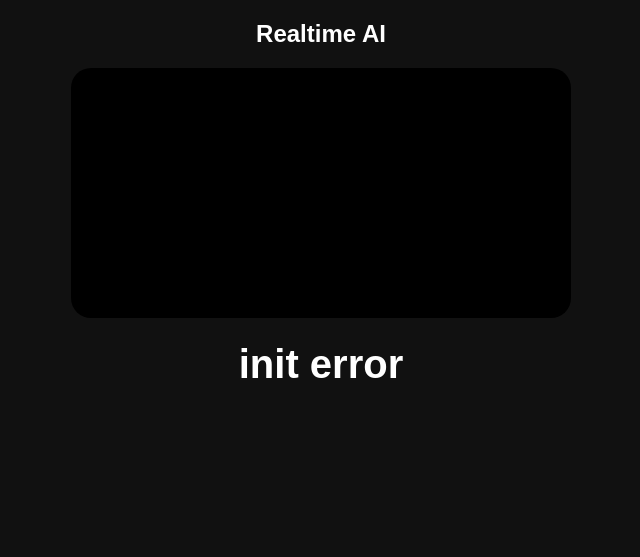
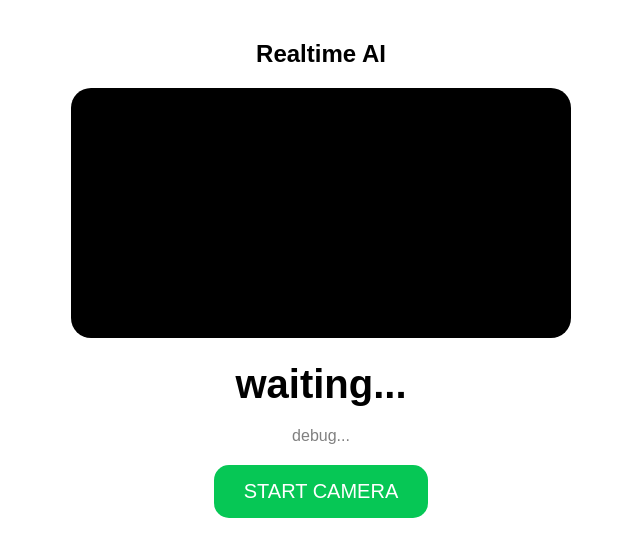
Before and after one commit to Thanoo2522/gitbackend, a Flask app: page /vdo in a window 1280 px wide. Shown: the top 557 px of the page, without its empty margins (319-959 px from the left). Run offline with Flask 3, Linux system fonts and the light colour scheme; parts of the project's set-up code (start-up, migrations or seed data) failed here and were passed over; some libraries are stand-ins or nearby versions.

Commit message:
update feature

```diff
--- a/templates/vdo.html
+++ b/templates/vdo.html
@@ -12,23 +12,69 @@
 <style>
 
 body{
-    font-family: Arial;
+
+    margin:0;
+    padding:20px;
+
+    font-family:Arial;
+
     text-align:center;
-    background:#111;
-    color:white;
+
+    background:white;
+
+    color:black;
+}
+
+h2{
+
+    margin-bottom:20px;
 }
 
 video{
+
     width:95%;
     max-width:500px;
+
+    background:black;
+
     border-radius:20px;
-    background:black;
 }
 
 #result{
+
     margin-top:20px;
+
     font-size:40px;
+
     font-weight:bold;
+}
+
+#debug{
+
+    margin-top:20px;
+
+    font-size:16px;
+
+    color:gray;
+
+    word-break:break-all;
+}
+
+button{
+
+    margin-top:20px;
+
+    padding:15px 30px;
+
+    font-size:20px;
+
+    border:none;
+
+    border-radius:15px;
+
+    background:#06c755;
+
+    color:white;
 }
 
 </style>
@@ -39,23 +85,69 @@ video{
 
 <h2>Realtime AI</h2>
 
+<!-- ================================================= -->
+<!-- VIDEO -->
+<!-- ================================================= -->
+
 <video
+
     id="video"
+
     autoplay
+
     playsinline
+
+    webkit-playsinline
+
     muted>
+
 </video>
 
+<!-- ================================================= -->
+<!-- CANVAS -->
+<!-- ================================================= -->
+
 <canvas
+
     id="canvas"
+
     width="224"
+
     height="224"
+
     style="display:none;">
+
 </canvas>
 
+<!-- ================================================= -->
+<!-- RESULT -->
+<!-- ================================================= -->
+
 <div id="result">
-    loading...
+
+    waiting...
+
 </div>
+
+<!-- ================================================= -->
+<!-- DEBUG -->
+<!-- ================================================= -->
+
+<div id="debug">
+
+    debug...
+
+</div>
+
+<!-- ================================================= -->
+<!-- START BUTTON -->
+<!-- ================================================= -->
+
+<button onclick="init()">
+
+    START CAMERA
+
+</button>
 
 <script>
 
@@ -64,6 +156,7 @@ video{
 // =====================================================
 
 const API_URL =
+
 "https://gitbackend-416424538655.asia-southeast3.run.app"
 
 // =====================================================
@@ -77,6 +170,7 @@ const params =
     )
 
 const project =
+
     params.get("project")
 
 console.log(
@@ -89,16 +183,24 @@ console.log(
 // =====================================================
 
 const video =
+
     document.getElementById("video")
 
 const canvas =
+
     document.getElementById("canvas")
 
 const ctx =
+
     canvas.getContext("2d")
 
 const resultDiv =
+
     document.getElementById("result")
+
+const debugDiv =
+
+    document.getElementById("debug")
 
 // =====================================================
 // CAMERA
@@ -108,6 +210,9 @@ async function startCamera(){
 
     try{
 
+        debugDiv.innerHTML =
+            "requesting camera..."
+
         const stream =
 
             await navigator
@@ -115,19 +220,32 @@ async function startCamera(){
             .getUserMedia({
 
                 video:{
+
                     facingMode:"environment"
                 },
 
                 audio:false
             })
 
+        console.log(
+            "STREAM =",
+            stream
+        )
+
+        debugDiv.innerHTML =
+            "camera granted"
+
+        // =========================================
+        // VIDEO
+        // =========================================
+
         video.srcObject = stream
 
-        // wait video ready
+        // IMPORTANT
 
         await new Promise(
 
-            (resolve)=>{
+            resolve=>{
 
                 video.onloadedmetadata =
                     ()=>{
@@ -137,9 +255,30 @@ async function startCamera(){
             }
         )
 
+        debugDiv.innerHTML =
+            "metadata loaded"
+
+        // IMPORTANT
+
         await video.play()
 
-        console.log("CAMERA READY")
+        debugDiv.innerHTML =
+
+            "video playing"
+            +
+            "<br>"
+            +
+            "SIZE = "
+            +
+            video.videoWidth
+            +
+            " x "
+            +
+            video.videoHeight
+
+        console.log(
+            "VIDEO PLAY SUCCESS"
+        )
 
     }catch(e){
 
@@ -147,6 +286,14 @@ async function startCamera(){
             "CAMERA ERROR",
             e
         )
+
+        debugDiv.innerHTML =
+
+            "CAMERA ERROR"
+            +
+            "<br>"
+            +
+            e
 
         resultDiv.innerHTML =
             "camera error"
@@ -161,15 +308,24 @@ let sending = false
 
 async function sendFrame(){
 
-    // prevent spam
+    // =========================================
+    // PREVENT SPAM
+    // =========================================
 
     if(sending){
         return
     }
 
-    // wait video ready
+    // =========================================
+    // VIDEO READY
+    // =========================================
 
     if(video.readyState < 2){
+
+        console.log(
+            "VIDEO NOT READY"
+        )
+
         return
     }
 
@@ -177,16 +333,30 @@ async function sendFrame(){
 
     try{
 
+        // =====================================
+        // DRAW IMAGE
+        // =====================================
+
         ctx.drawImage(
 
             video,
+
             0,
+
             0,
+
             224,
+
             224
         )
 
-        const blob = await new Promise(
+        // =====================================
+        // TO BLOB
+        // =====================================
+
+        const blob =
+
+            await new Promise(
 
                 resolve =>
 
@@ -200,34 +370,55 @@ async function sendFrame(){
                     )
             )
 
+        // =====================================
+        // FORM DATA
+        // =====================================
+
         const formData =
+
             new FormData()
 
         formData.append(
+
             "image",
+
             blob,
+
             "frame.jpg"
         )
 
         formData.append(
+
             "project",
+
             project
         )
+
+        // =====================================
+        // FETCH
+        // =====================================
 
         const r = await fetch(
 
             API_URL + "/predict",
 
             {
+
                 method:"POST",
+
                 body:formData
             }
         )
 
         const data =
+
             await r.json()
 
         console.log(data)
+
+        // =====================================
+        // RESULT
+        // =====================================
 
         if(data.status === "success"){
 
@@ -246,6 +437,7 @@ async function sendFrame(){
         }else{
 
             resultDiv.innerHTML =
+
                 data.message
         }
 
@@ -256,6 +448,14 @@ async function sendFrame(){
             e
         )
 
+        debugDiv.innerHTML =
+
+            "SEND ERROR"
+            +
+            "<br>"
+            +
+            e
+
     }finally{
 
         sending = false
@@ -263,27 +463,40 @@ async function sendFrame(){
 }
 
 // =====================================================
-// START
+// INIT
 // =====================================================
 
 async function init(){
 
     try{
 
+        debugDiv.innerHTML =
+            "LIFF INIT..."
+
+        // =====================================
+        // LIFF
+        // =====================================
+
         await liff.init({
 
             liffId:"2010144029-njNgt99E"
         })
 
-        console.log("LIFF READY")
+        debugDiv.innerHTML =
+            "LIFF READY"
+
+        // =====================================
+        // CAMERA
+        // =====================================
 
         await startCamera()
 
         resultDiv.innerHTML =
             "AI READY"
 
-        // 1 FPS ก่อน
-        // ลดโหลด Cloud Run
+        // =====================================
+        // LOOP
+        // =====================================
 
         setInterval(
 
@@ -299,13 +512,19 @@ async function init(){
             e
         )
 
+        debugDiv.innerHTML =
+
+            "INIT ERROR"
+            +
+            "<br>"
+            +
+            e
+
         resultDiv.innerHTML =
             "init error"
     }
 }
 
-init()
-
 </script>
 
 </body>
```
Lines whose indentation alone changed are shown as unchanged.
